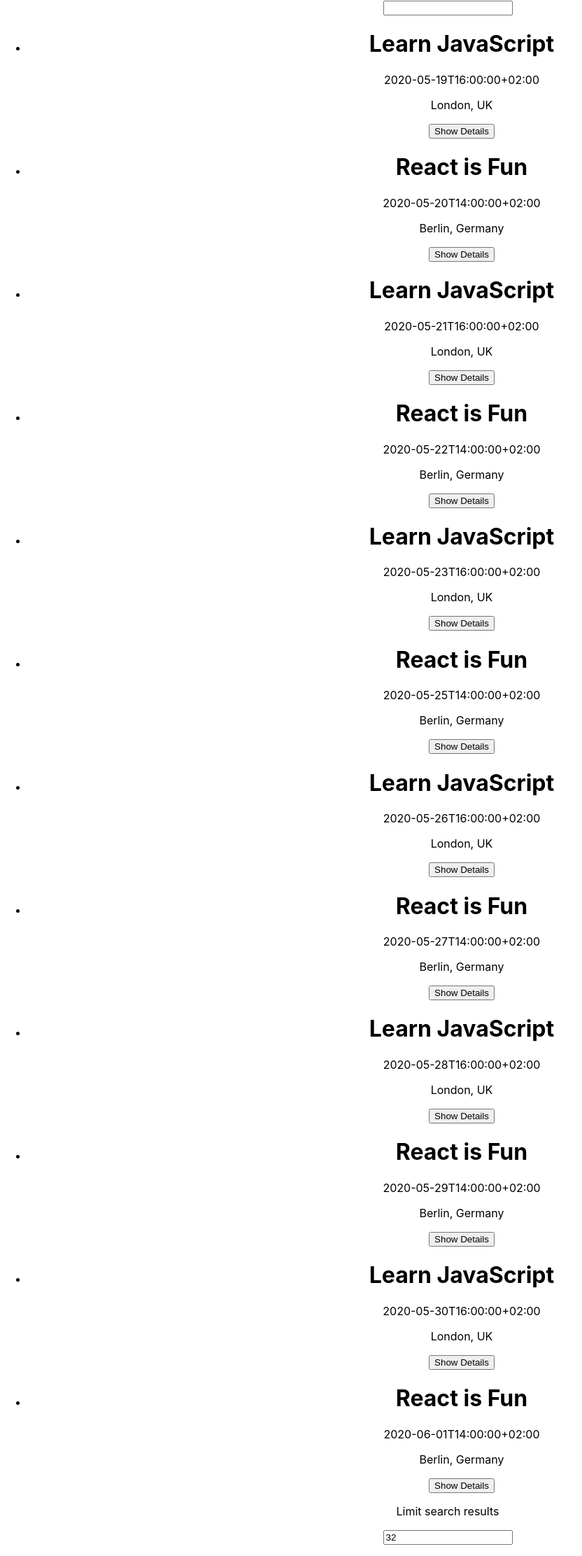
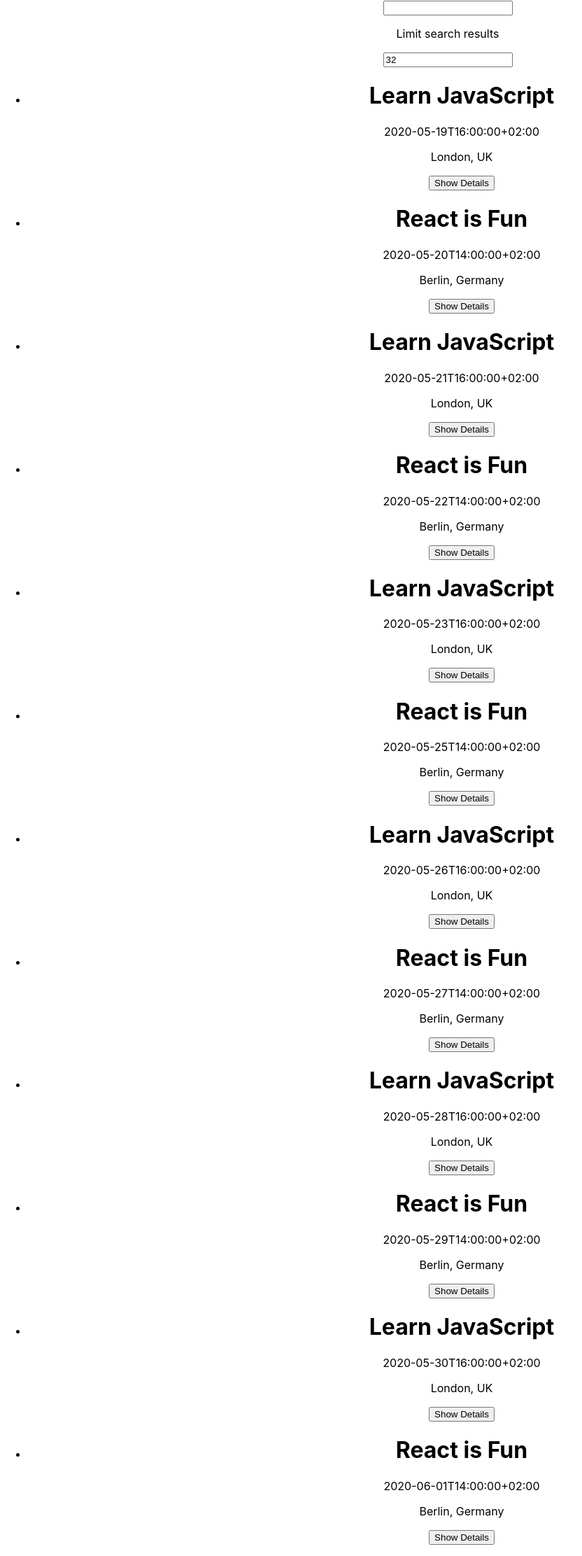
Before and after one commit to clove20123/meet, a React (Create React App) app: page / in a window 1280 px wide. Shown: the whole page at 70% size, without its empty margins (0-832 px from the left). Built offline with nearby package versions, Linux system fonts and the light colour scheme.

Commit message:
moved components for better display

```diff
--- a/src/App.js
+++ b/src/App.js
@@ -51,8 +51,8 @@ class App extends Component {
     return (
       <div className="App">
         <CitySearch locations={this.state.locations} updateEvents={this.updateEvents} />
+        <NumberOfEvents updateNumberOfEvents={this.updateNumberOfEvents} />
         <EventList events={this.state.events} />
-        <NumberOfEvents updateNumberOfEvents={this.updateNumberOfEvents} />
       </div>
     );
   }
```
